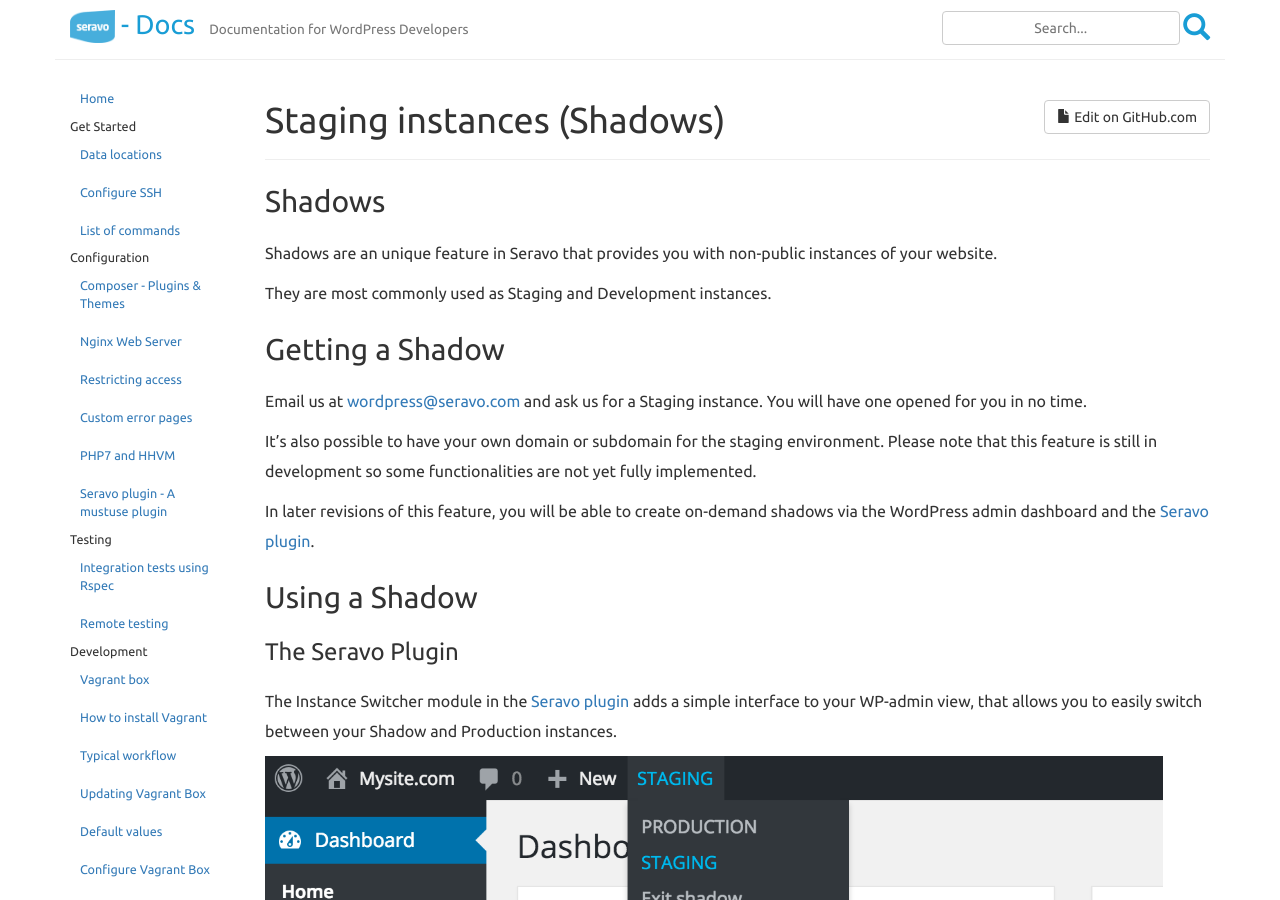
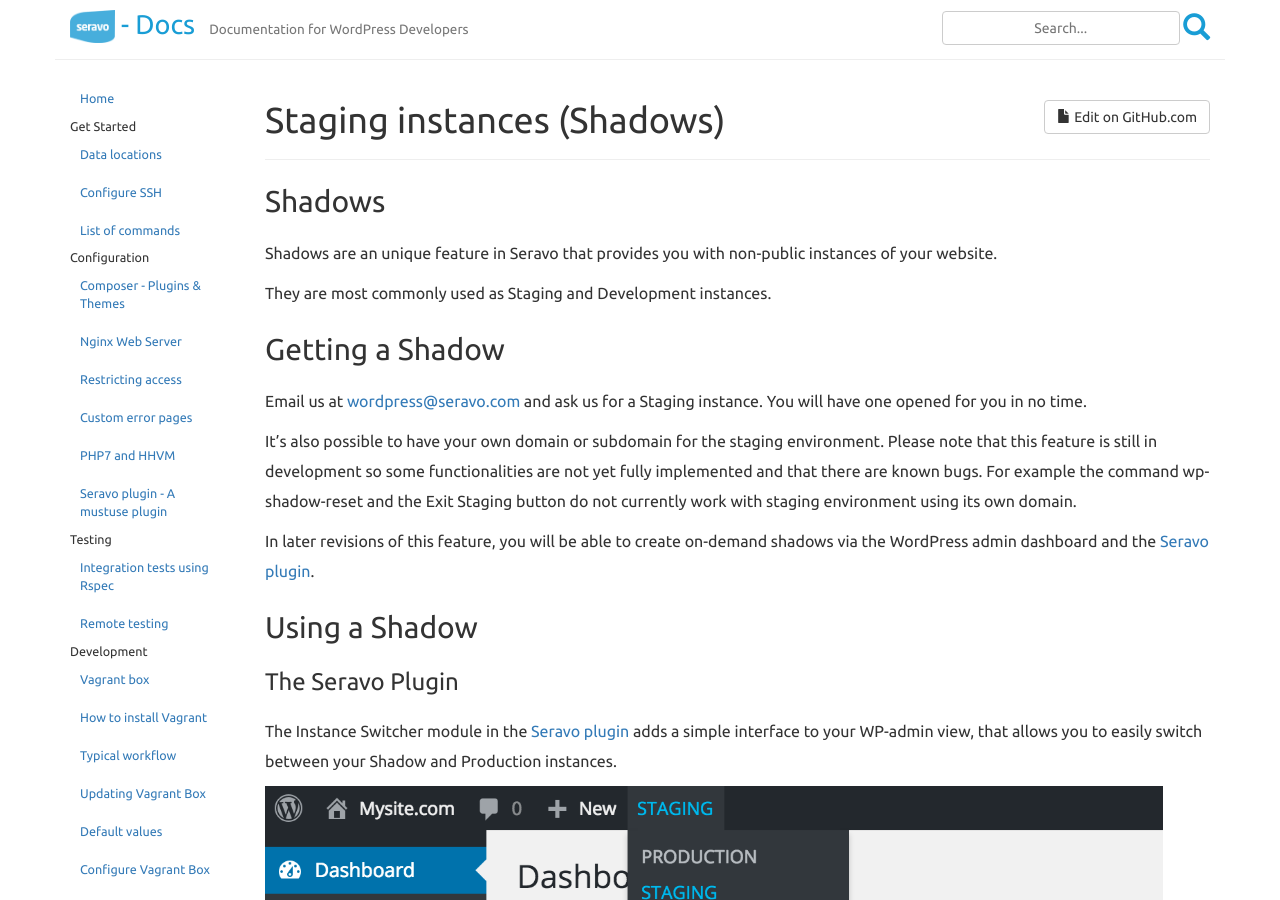
Before and after one commit to Seravo/docs, a Jekyll site: the page built from _posts/2016-05-11-shadows.md, in a window 1280 px wide and 900 px high. Built offline with Jekyll 4.4.1, drawn with Linux system fonts in a browser that asks for light colours; nearby versions of some CDN libraries.

Commit message:
Add information about the known bugs when using domain in staging environment.

```diff
--- a/_posts/2016-05-11-shadows.md
+++ b/_posts/2016-05-11-shadows.md
@@ -16,7 +16,7 @@
 
 Email us at [wordpress@seravo.com](mailto:wordpress@seravo.com) and ask us for a Staging instance. You will have one opened for you in no time.
 
-It's also possible to have your own domain or subdomain for the staging environment. Please note that this feature is still in development so some functionalities are not yet fully implemented.
+It's also possible to have your own domain or subdomain for the staging environment. Please note that this feature is still in development so some functionalities are not yet fully implemented and that there are known bugs. For example the command wp-shadow-reset and the Exit Staging button do not currently work with staging environment using its own domain.
 
 In later revisions of this feature, you will be able to create on-demand shadows via the WordPress admin dashboard and the [Seravo plugin]({{ site.baseurl }}{% post_url 2015-10-15-wppalvelu-plugin %}).
 
```
